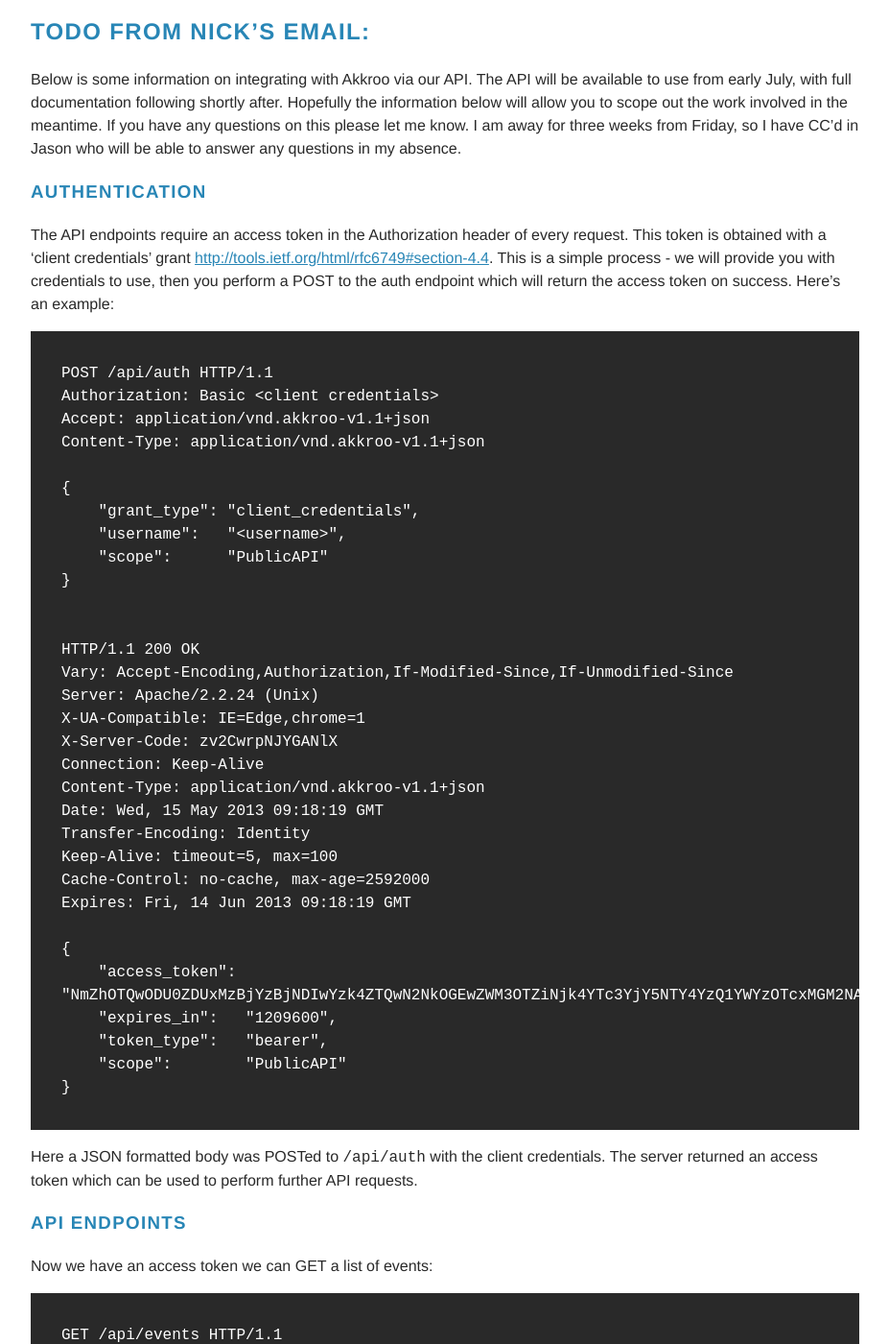
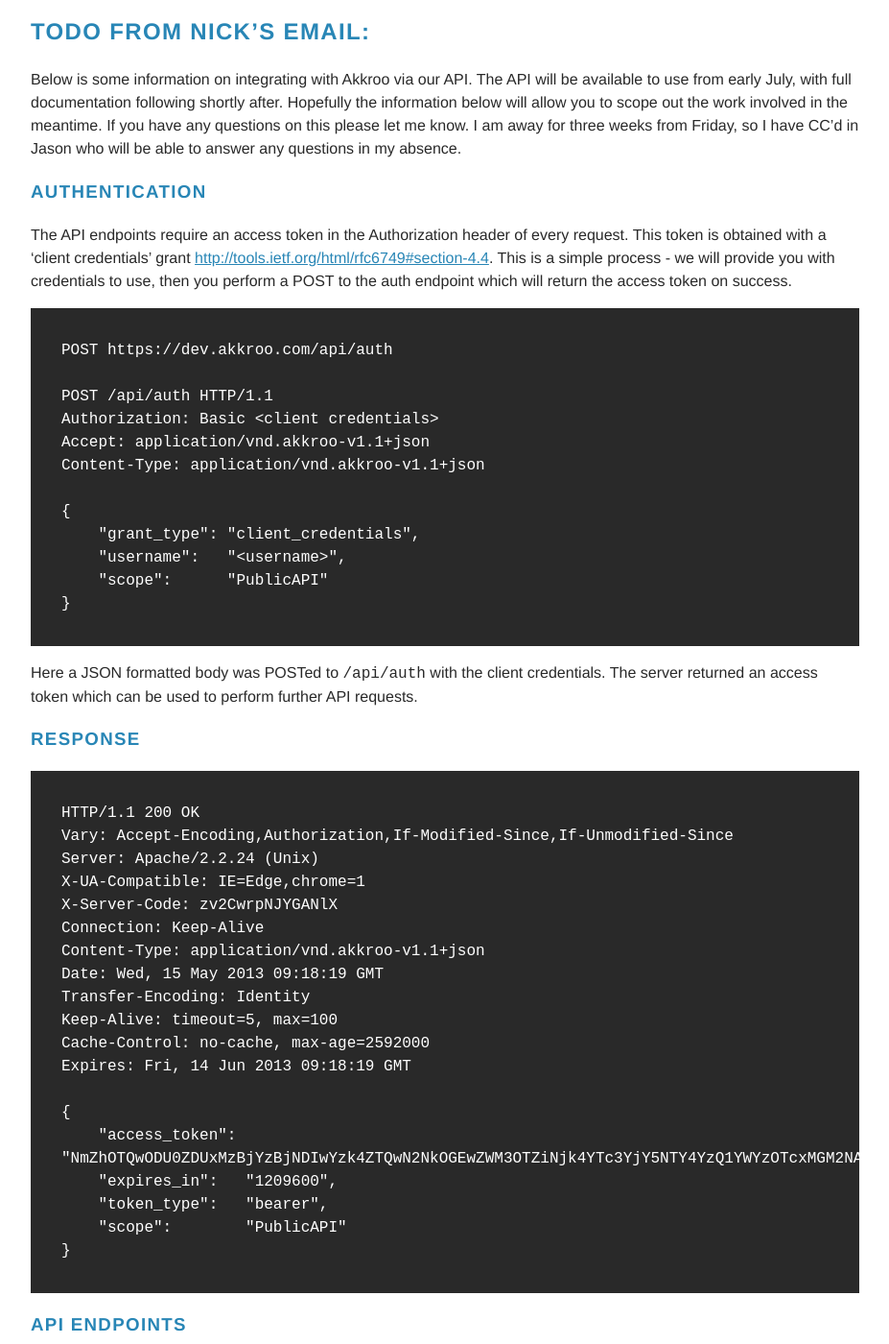
Before and after one commit to craigreid/docs, a Jekyll site: the page built from api/index.md, in a window 1280 px wide and 1400 px high, scrolled down 2239 px. Shown: the whole window at 96% size, without its empty margins (320-1247 px from the left). Built offline with Jekyll 4.4.1, drawn with Linux system fonts in a browser that asks for light colours.

```diff
--- a/api/index.md
+++ b/api/index.md
@@ -145,7 +145,10 @@ request.  This token is obtained with a 'client credentials' grant
 [http://tools.ietf.org/html/rfc6749#section-4.4](http://tools.ietf.org/html/rfc6749#section-4.4).
 This is a simple process - we will provide you with credentials to use, then you
 perform a POST to the auth endpoint which will return the access token on
-success.  Here's an example:
+success.
+
+
+    POST https://dev.akkroo.com/api/auth
 
     POST /api/auth HTTP/1.1
     Authorization: Basic <client credentials>
@@ -158,6 +161,11 @@ success.  Here's an example:
         "scope":      "PublicAPI"
     }
 
+Here a JSON formatted body was POSTed to `/api/auth` with the client
+credentials. The server returned an access token which can be used to perform
+further API requests.
+
+### Response
 
     HTTP/1.1 200 OK
     Vary: Accept-Encoding,Authorization,If-Modified-Since,If-Unmodified-Since
@@ -180,9 +188,7 @@ success.  Here's an example:
     }
 
 
-Here a JSON formatted body was POSTed to `/api/auth` with the client
-credentials. The server returned an access token which can be used to perform
-further API requests.
+
 
 
 ### API endpoints
```
